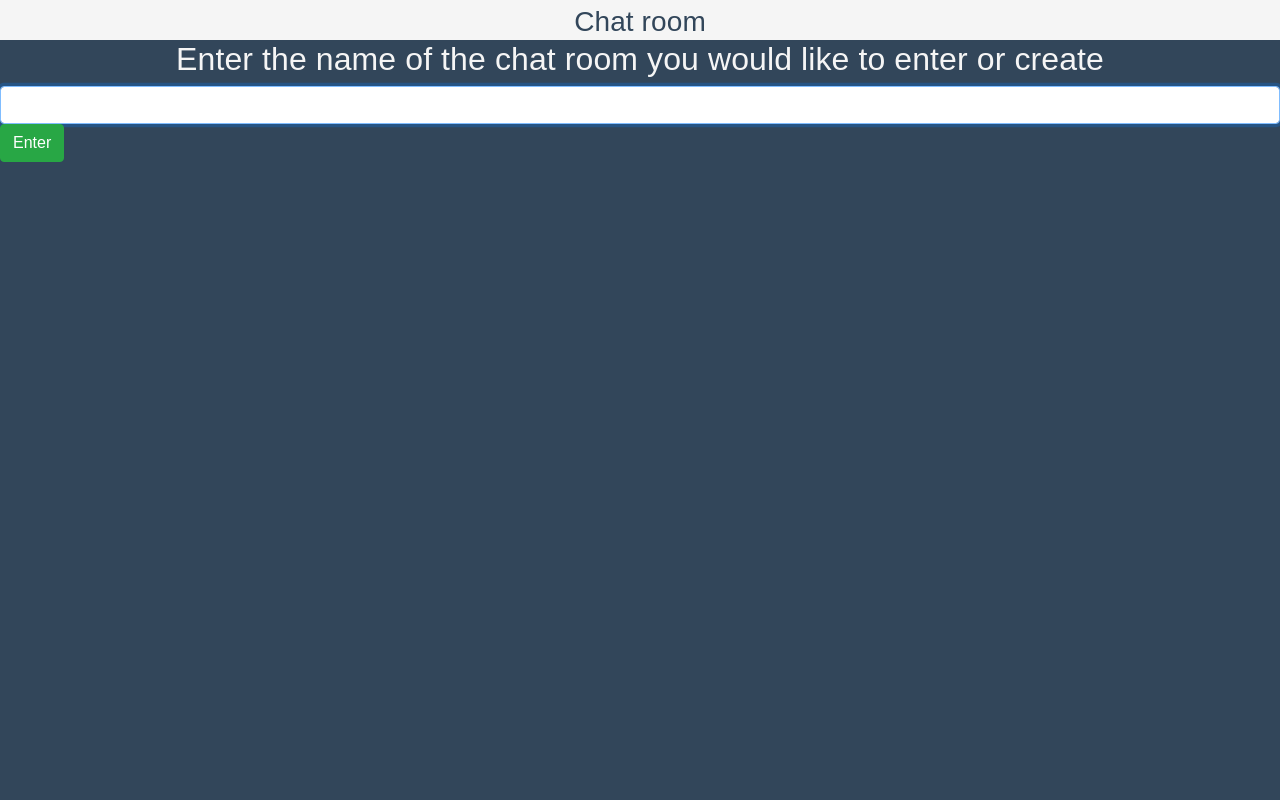
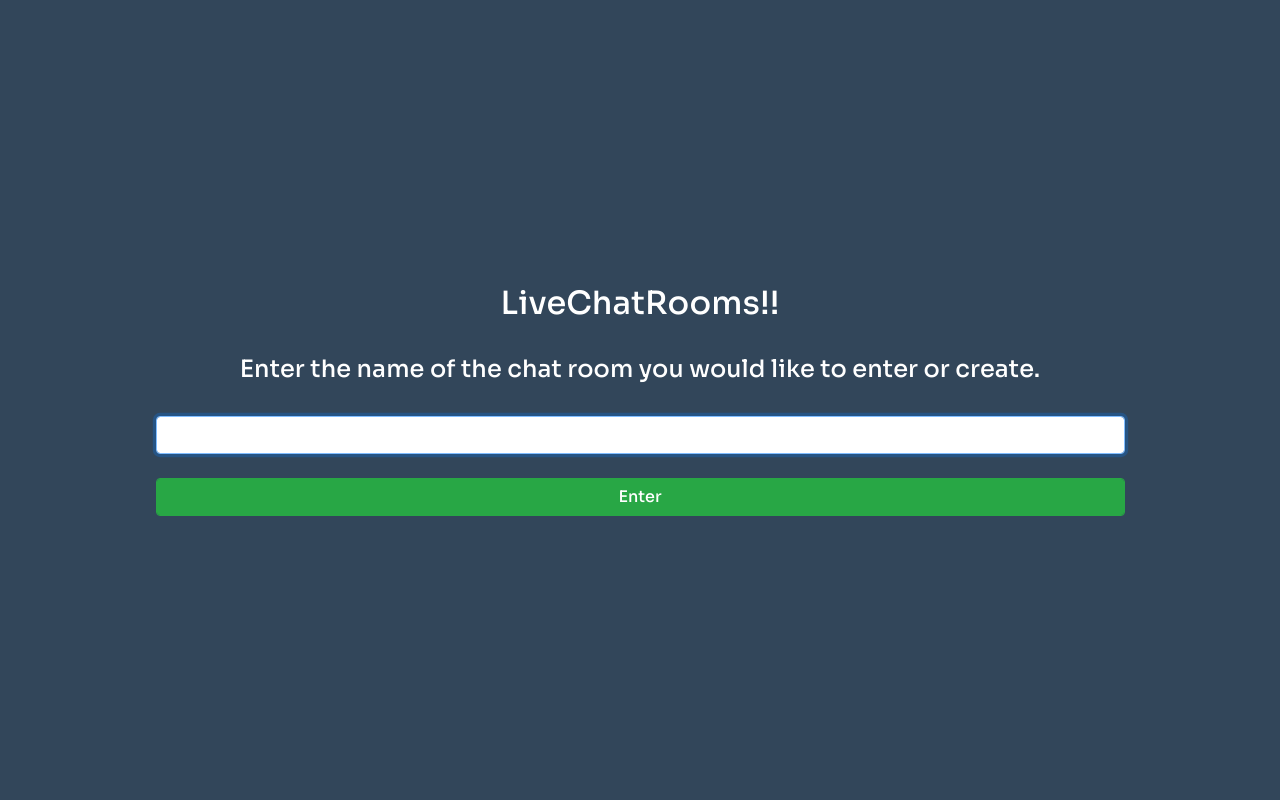
Before and after one commit to Daliseiy/Django-Chat-App, a Django app: page /chat/ in a window 1280 px wide. Run offline with Django 3.2, Linux system fonts and the light colour scheme; some libraries are stand-ins or nearby versions.

Commit message:
launch of application

```diff
--- a/src/chat/templates/index.html
+++ b/src/chat/templates/index.html
@@ -4,58 +4,41 @@
 <head>
     <meta charset="utf-8"/>
     <meta name="viewport" content="width=device-width, initial-scale=1.0">
-    <title>Free Chat rooms</title>
-    <link rel="stylesheet" href="../static/bootstrap.min.css">
+    <link rel="stylesheet" href="https://maxcdn.bootstrapcdn.com/bootstrap/4.0.0/css/bootstrap.min.css" integrity="sha384-Gn5384xqQ1aoWXA+058RXPxPg6fy4IWvTNh0E263XmFcJlSAwiGgFAW/dAiS6JXm" crossorigin="anonymous">
+    <title>Live Chat rooms</title>
 </head>
 <style>
+    @import url('https://fonts.googleapis.com/css2?family=Sora:wght@500&display=swap');
     body{
+        display: flex;
+        align-items: center;
+        justify-content: center;
         min-height: 100vh;
-        background-color:  #32465a;
-        font-family: "proxima-nova", "Source Sans Pro", sans-serif;
+        background: #32465a;
+        font-family: 'Sora', sans-serif;
         font-size: 1em;
         letter-spacing: 0.1px;
+        color: white;
         text-rendering: optimizeLegibility;
         text-shadow: 1px 1px 1px rgba(0, 0, 0, 0.004);
         -webkit-font-smoothing: antialiased;
-        color: whitesmoke;
-        overflow: hidden;
     }
-    #section{
-        height: 250px;
-    }
-    #child{
-        float: left;
-        height: 50%;
-        width: 100%;
-        margin-bottom: -50px;
-    }
-    .content{
-        width: 100%;
-        height: 40px;
-        line-height: 60px;
-        background: #f5f5f5;
-        color: #32465a;
-        text-align: center;
-        padding: 5px;
-    }
-    .child{
-        clear: both;
-        height: 100px;
-    }
+
 
 </style>
 
 <body>
-    <div class="content">
-            <h3>Chat room</h3>
-    </div>
     <div id="section">
-        <div  id="floater" >
-            <div class="child">
-                <h2 class="text-center">Enter the name of the chat room you would like to enter or create</h2>
+        <div class="container">
+            <h2 class="text-center">LiveChatRooms!!</h2>
+            <br>
+        </div>
+            <div class="container">
+                <h4 class="text-center">Enter the name of the chat room you would like to enter or create.</h4>
+                <br>
                 <input class="form-control" id="room-name-input" type="text" size="100">
-                <input class="btn btn-success text-center" id="room-name-submit" type="button" value="Enter">
-
+                <br>
+                <input class=" form-control btn btn-success text-center" id="room-name-submit" type="button" value="Enter">
             </div>
 
             <script>
@@ -71,7 +54,6 @@
                     window.location.pathname = '/chat/' + roomName + '/';
                 };
             </script>
-        </div>
     </div>
 
 
--- a/src/freechat/settings.py
+++ b/src/freechat/settings.py
@@ -24,7 +24,7 @@ BASE_DIR = os.path.dirname(os.path.dirname(os.path.abspath(__file__)))
 SECRET_KEY = '&cw*8f2@5a##u^c7r#jj^7*-z2gn0nt+b(5n%*)q8)yxk7s@+)'
 
 # SECURITY WARNING: don't run with debug turned on in production!
-DEBUG = True
+DEBUG = False
 
 ALLOWED_HOSTS = [ '192.168.43.231','localhost','https://livechatrooms.herokuapp.com/']
 
```
Also changed, not shown: src/chat/templates/room.html (+4 -6 lines).
